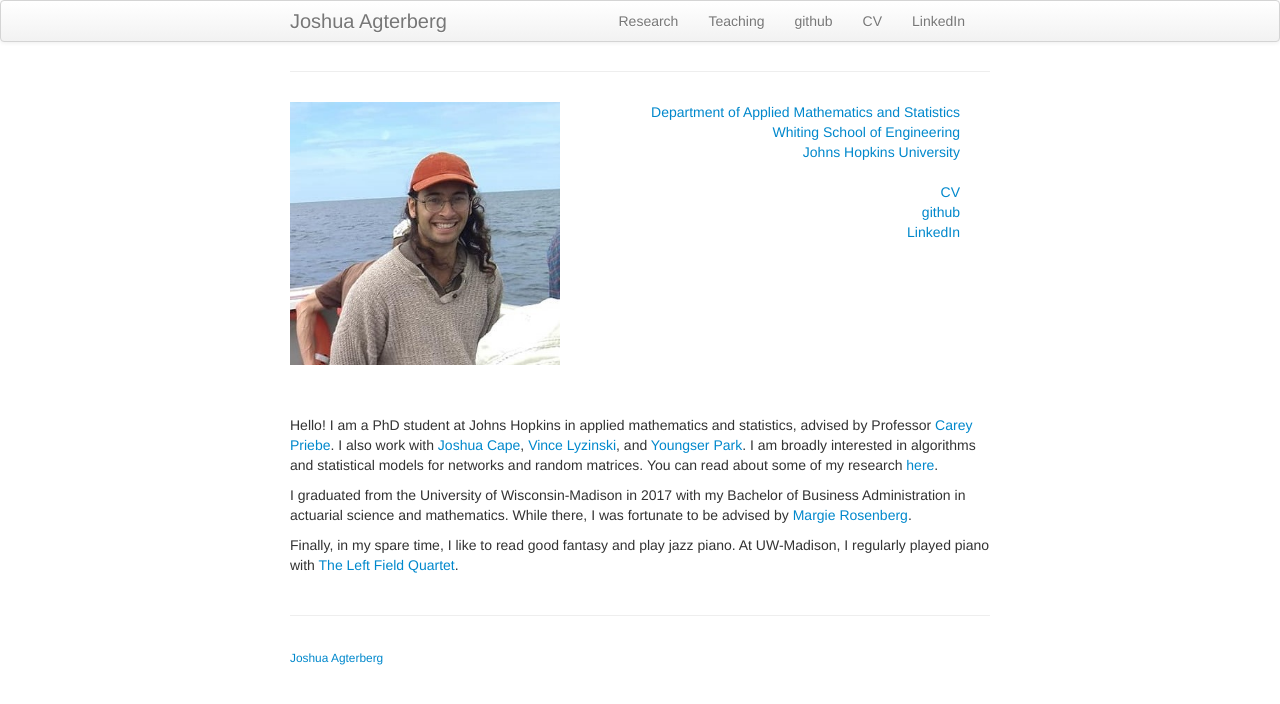
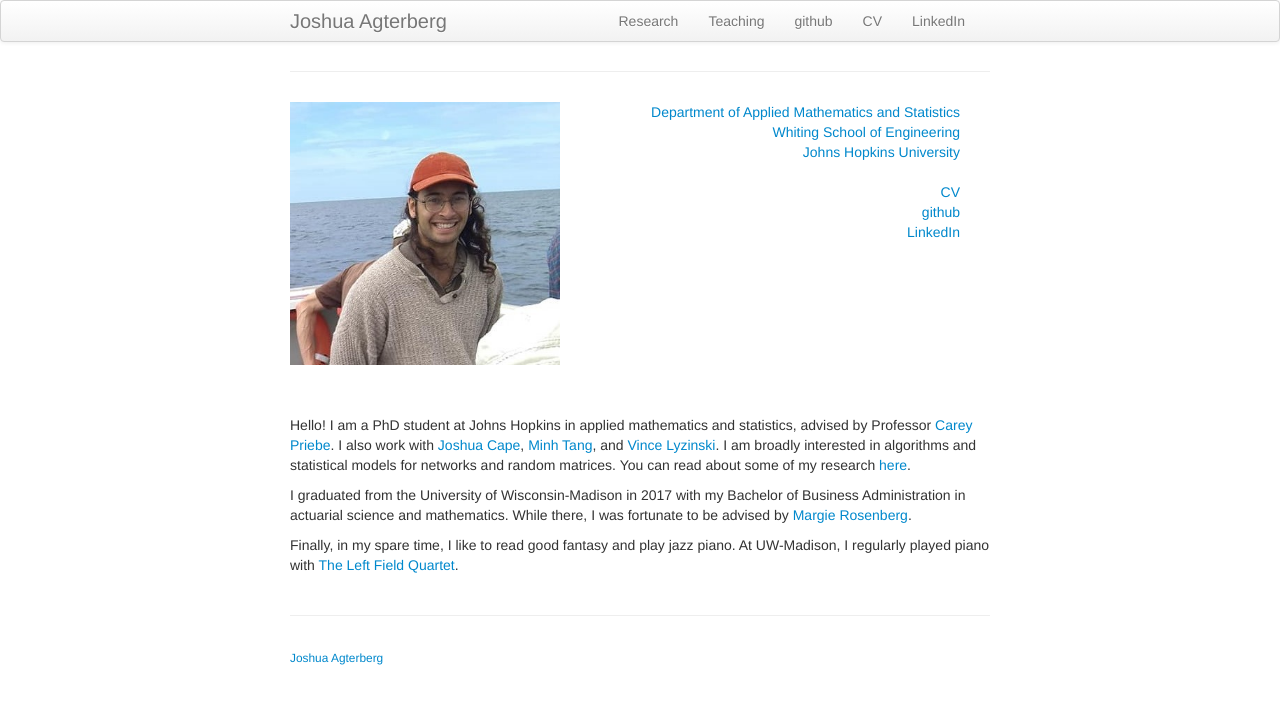
Before and after one commit to jagterberg/jagterberg.github.io, a Jekyll site: the page built from index.md, in a window 1280 px wide. Shown: the top 704 px of the page. Built offline with Jekyll 4.4.1, drawn with Linux system fonts in a browser that asks for light colours.

Commit message:
update titles

```diff
--- a/index.md
+++ b/index.md
@@ -25,7 +25,8 @@ description: Graduate Student at Johns Hopkins
 <br/>
 
 Hello! I am a PhD student at Johns Hopkins in applied mathematics and statistics, advised by Professor
-[Carey Priebe](https://www.ams.jhu.edu/~priebe/). I also work with [Joshua Cape](https://pages.jh.edu/~jcape1/), [Vince Lyzinski](http://people.math.umass.edu/~lyzinski/), and [Youngser Park](http://www.cis.jhu.edu/~parky/).
+[Carey Priebe](https://www.ams.jhu.edu/~priebe/). I also work with [Joshua Cape](https://pages.jh.edu/~jcape1/),
+[Minh Tang](https://minh-tang.github.io/), and [Vince Lyzinski](http://people.math.umass.edu/~lyzinski/).
 I am broadly interested in algorithms and statistical models for networks and random matrices.
 You can read about some of my research [here](/pages/research.html).
 
```
Also changed, not shown: pages/research.md (+2 -1 lines), 1 other file.
